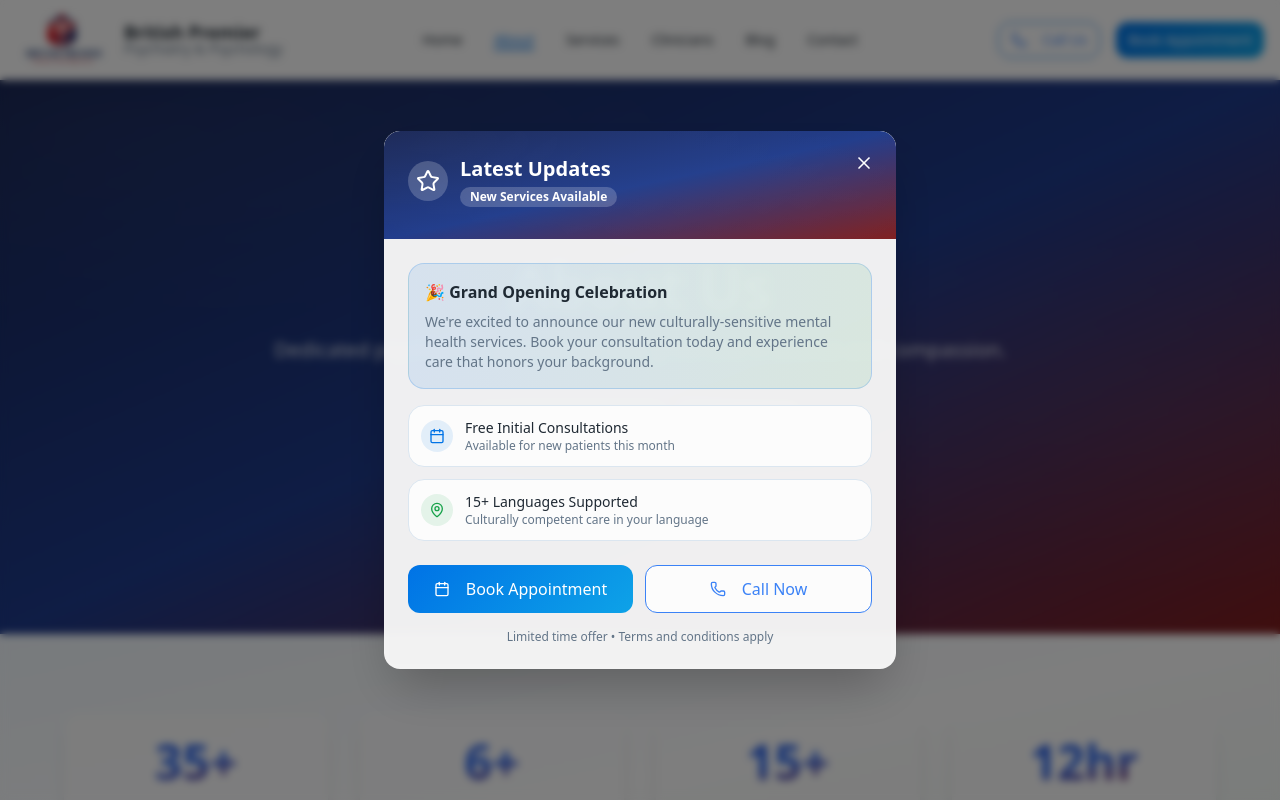
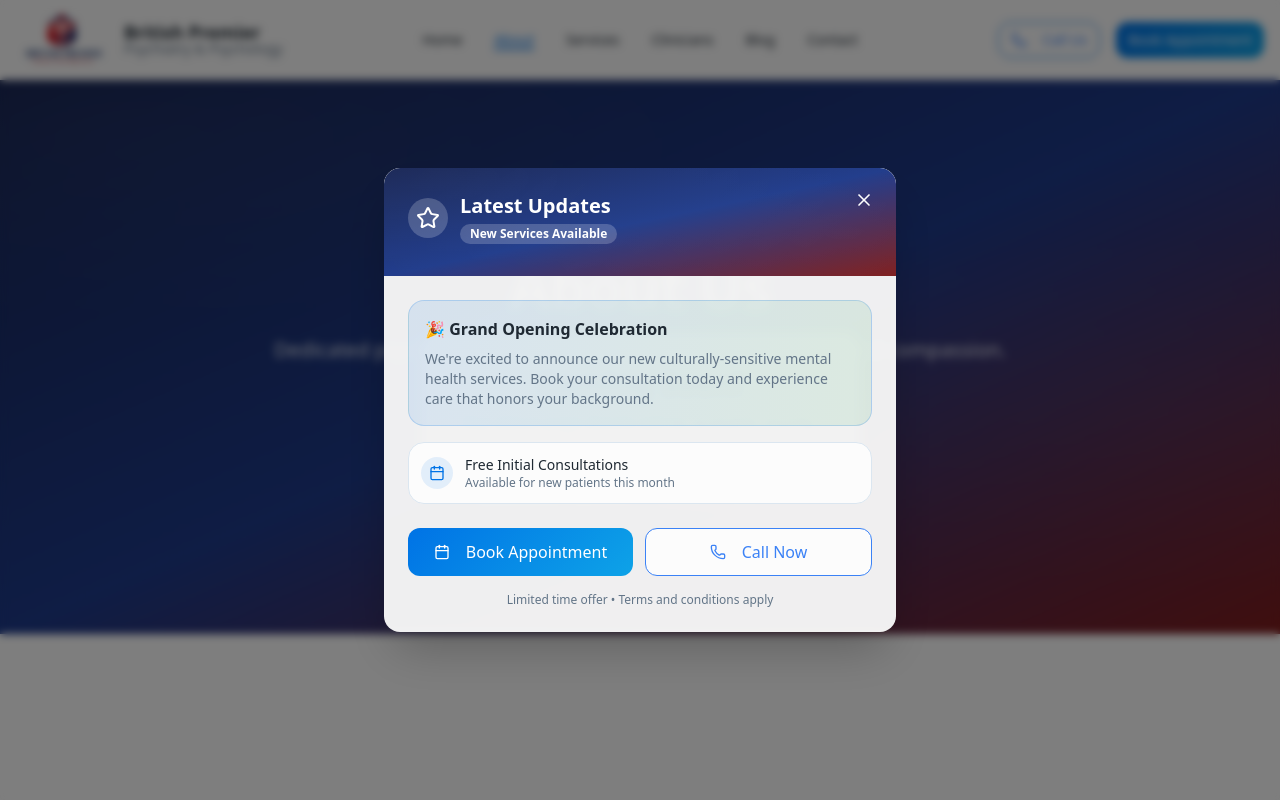
Before and after one commit to rxaxhim/British-Premier-Clinic, a React (Vite) app: page /British-Premier-Clinic/about in a window 1280 px wide. Shown: the top 800 px of the page. Built offline with nearby package versions, Linux system fonts and the light colour scheme.

Commit message:
comment about page, remove 15 languages

```diff
--- a/src/components/PromoPopup.tsx
+++ b/src/components/PromoPopup.tsx
@@ -89,7 +89,7 @@ const PromoPopup = ({ isOpen, onClose }: PromoPopupProps) => {
                   </div>
                 </div>
 
-                <div className="flex items-center gap-3 p-2.5 sm:p-3 bg-background rounded-lg border">
+                {/* <div className="flex items-center gap-3 p-2.5 sm:p-3 bg-background rounded-lg border">
                   <div className="bg-secondary/10 p-1.5 sm:p-2 rounded-full">
                     <MapPin className="h-4 w-4 text-secondary" />
                   </div>
@@ -97,7 +97,7 @@ const PromoPopup = ({ isOpen, onClose }: PromoPopupProps) => {
                     <p className="font-medium text-[13px] sm:text-sm leading-tight">15+ Languages Supported</p>
                     <p className="text-[12px] sm:text-xs text-muted-foreground">Culturally competent care in your language</p>
                   </div>
-                </div>
+                </div> */}
 
                 {/* <div className="flex items-center gap-3 p-2.5 sm:p-3 bg-background rounded-lg border">
                   <div className="bg-primary/10 p-1.5 sm:p-2 rounded-full">
--- a/src/pages/About.tsx
+++ b/src/pages/About.tsx
@@ -89,8 +89,16 @@ const About = () => {
             "bg-transparent border border-white text-white hover:bg-white hover:text-primary transition-all",
         }}
       />
+      <div className="absolute inset-0 z-10 flex items-center justify-center">
+          <div className="bg-background/80 backdrop-blur-md px-10 py-8 rounded-2xl shadow-xl border text-center">
+          <h2 className="text-3xl font-bold">Coming Soon!</h2>
+            <p className="text-muted-foreground mt-2">
+              Our about page details will be available shortly.
+            </p>
+          </div>
+      </div>
 
-      {/* Stats Section */}
+      {/* Stats Section
       <section className="py-20 bg-gradient-to-br from-primary/5 via-background to-secondary/5">
         <div className="container mx-auto px-4">
           <div className="max-w-6xl mx-auto">
@@ -116,7 +124,6 @@ const About = () => {
       </section>
 
 
-      {/* Our Story Section */}
       <section className="py-20">
         <div className="container mx-auto px-4">
           <div className="max-w-6xl mx-auto">
@@ -143,17 +150,17 @@ const About = () => {
               </div>
               <div className="relative">
                 <div className="aspect-square relative rounded-2xl overflow-hidden flex items-center justify-center">
-                  {/* Background image */}
+
                   <img
                     src="https://plus.unsplash.com/premium_photo-1679429321023-dff2ea455b0c?q=80&w=1738&auto=format&fit=crop&ixlib=rb-4.1.0&ixid=M3wxMjA3fDB8MHxwaG90by1wYWdlfHx8fGVufDB8fHx8fA%3D%3D"
                     alt="Background"
                     className="absolute inset-0 w-full h-full object-cover"
                   />
 
-                  {/* Blurred overlay */}
+
                   <div className="absolute inset-0 bg-black/40 backdrop-blur-sm" />
 
-                  {/* Foreground content */}
+
                   <div className="relative text-center text-white">
                     <Heart className="h-16 w-16 text-primary mx-auto mb-4" />
                     <h3 className="text-xl font-semibold mb-2">Our Mission</h3>
@@ -168,7 +175,7 @@ const About = () => {
         </div>
       </section>
 
-      {/* Values Section */}
+
       <section className="py-20 bg-muted/30 overflow-x-hidden">
         <div className="container mx-auto px-4">
           <div className="max-w-6xl mx-auto">
@@ -192,7 +199,7 @@ const About = () => {
           </div>
         </div>
 
-        {/* Link to Full Doctor Profiles */}
+
         <div className="mt-12 md:mt-16">
           <div
             className="relative overflow-hidden text-white
@@ -202,7 +209,7 @@ const About = () => {
                       px-4 sm:px-6 md:p-8 py-8
                       md:max-w-6xl md:shadow-lg md:ring-1 md:ring-white/10"
           >
-            {/* subtle highlights like HeroBanner */}
+
             <div className="pointer-events-none absolute inset-0 opacity-40 bg-[radial-gradient(600px_200px_at_10%_10%,rgba(255,255,255,0.08),transparent),radial-gradient(600px_200px_at_90%_60%,rgba(255,255,255,0.06),transparent)]" />
 
             <div className="relative text-center">
@@ -218,25 +225,25 @@ const About = () => {
         </div>
       </section>
 
-      {/* Philosophy Section */}
+
       <section className="py-20 bg-muted/30">
         <div className="container mx-auto px-4">
           <div className="max-w-6xl mx-auto">
             <div className="grid md:grid-cols-2 gap-12 items-center">
-              {/* Card with background image */}
+
               <div className="order-2 md:order-1">
                 <div className="aspect-square relative rounded-2xl overflow-hidden flex items-center justify-center">
-                  {/* Background image */}
+
                   <img
                     src="https://images.pexels.com/photos/4101143/pexels-photo-4101143.jpeg"
                     alt="Holistic approach background"
                     className="absolute inset-0 w-full h-full object-cover"
                   />
 
-                  {/* Blurred overlay */}
+
                   <div className="absolute inset-0 bg-black/40 backdrop-blur-sm" />
 
-                  {/* Foreground content */}
+
                   <div className="relative text-center text-white">
                     <Star className="h-16 w-16 text-secondary mx-auto mb-4" />
                     <h3 className="text-xl font-semibold mb-2">Holistic Approach</h3>
@@ -247,7 +254,7 @@ const About = () => {
                 </div>
               </div>
 
-              {/* Text content */}
+
               <div className="order-1 md:order-2">
                 <h2 className="text-3xl md:text-4xl font-bold mb-6">Our Philosophy</h2>
                 <div className="space-y-4 text-muted-foreground">
@@ -274,12 +281,12 @@ const About = () => {
         </div>
       </section>
 
-      {/* Cultural Sensitivity Section */}
+
       <section className="py-20">
         <div className="container mx-auto px-4">
           <div className="max-w-6xl mx-auto">
             <div className="grid md:grid-cols-2 gap-12 items-center">
-              {/* Text content */}
+
               <div>
                 <h2 className="text-3xl md:text-4xl font-bold mb-6">Cultural Sensitivity</h2>
                 <div className="space-y-4 text-muted-foreground">
@@ -309,20 +316,20 @@ const About = () => {
                 </div>
               </div>
 
-              {/* Card with background image */}
+
               <div className="relative">
                 <div className="aspect-square relative rounded-2xl overflow-hidden flex items-center justify-center">
-                  {/* Background image */}
+
                   <img
                     src="https://images.unsplash.com/photo-1651421479704-470a78eef530?q=80&w=1740&auto=format&fit=crop&ixlib=rb-4.1.0&ixid=M3wxMjA3fDB8MHxwaG90by1wYWdlfHx8fGVufDB8fHx8fA%3D%3D"
                     alt="Culturally inclusive care background"
                     className="absolute inset-0 w-full h-full object-cover"
                   />
 
-                  {/* Blurred overlay */}
+
                   <div className="absolute inset-0 bg-black/40 backdrop-blur-sm" />
 
-                  {/* Foreground content */}
+
                   <div className="relative text-center text-white">
                     <Users className="h-20 w-20 text-accent mx-auto mb-4" />
                     <h3 className="text-xl font-semibold mb-2">Culturally Inclusive Care</h3>
@@ -338,7 +345,7 @@ const About = () => {
       </section>
 
 
-      {/* Awards & Recognition */}
+
       <section className="py-20">
         <div className="container mx-auto px-4">
           <div className="max-w-6xl mx-auto">
@@ -376,6 +383,7 @@ const About = () => {
           </div>
         </div>
       </section>
+      */}
 
       {/* Patient Testimonials */}
 
@@ -441,10 +449,10 @@ const About = () => {
           </div>
         </div>
       </section>
-      */}
 
 
-      {/* Community Involvement */}
+
+
       <section className="py-20">
         <div className="container mx-auto px-4">
           <div className="max-w-6xl mx-auto">
@@ -455,7 +463,7 @@ const About = () => {
               </p>
             </div>
             <div className="grid md:grid-cols-2 gap-12 items-center">
-              {/* Text content */}
+
               <div>
                 <h3 className="text-2xl font-semibold mb-6">Our Initiatives</h3>
                 <div className="space-y-6">
@@ -495,20 +503,20 @@ const About = () => {
                 </div>
               </div>
 
-              {/* Card with background image */}
+
               <div className="relative">
                 <div className="aspect-square relative rounded-2xl overflow-hidden flex items-center justify-center">
-                  {/* Background image */}
+
                   <img
                     src="https://images.unsplash.com/photo-1582213782179-e0d53f98f2ca?q=80&w=1740&auto=format&fit=crop&ixlib=rb-4.1.0&ixid=M3wxMjA3fDB8MHxwaG90by1wYWdlfHx8fGVufDB8fHx8fA%3D%3D"
                     alt="Community background"
                     className="absolute inset-0 w-full h-full object-cover"
                   />
 
-                  {/* Blurred overlay */}
+
                   <div className="absolute inset-0 bg-black/40 backdrop-blur-sm" />
 
-                  {/* Foreground content */}
+
                   <div className="relative text-center text-white">
                     <Users className="h-20 w-20 text-primary mx-auto mb-4" />
                     <h3 className="text-xl font-semibold mb-2">Community First</h3>
@@ -524,12 +532,12 @@ const About = () => {
       </section>
 
 
-      {/* Team Section */}
+
     <section className="py-20 relative">
       <div className="container mx-auto px-4 relative">
         <div className="max-w-6xl mx-auto relative">
 
-          {/* 🔒 Blurred Team Content */}
+
           <div className="pointer-events-none select-none blur-lg">
             <div className="text-center mb-16">
               <h2 className="text-3xl md:text-4xl font-bold mb-4">Meet Our Team</h2>
@@ -593,7 +601,6 @@ const About = () => {
               ))}
             </div>
 
-            {/* 🔗 Disabled CTA */}
             <div className="text-center mt-12">
               <p className="text-muted-foreground mb-6">
                 Want to learn more about our doctors and their expertise?
@@ -607,7 +614,7 @@ const About = () => {
             </div>
           </div>
 
-          {/* 🌫️ Coming Soon Overlay */}
+
           <div className="absolute inset-0 z-10 flex items-center justify-center">
             <div className="bg-background/80 backdrop-blur-md px-10 py-8 rounded-2xl shadow-xl border text-center">
               <h2 className="text-3xl font-bold">Coming Soon!</h2>
@@ -622,7 +629,7 @@ const About = () => {
     </section>
 
 
-      {/* Patient Success Metrics Section */}
+
       <section className="py-20 bg-muted/30">
         <div className="container mx-auto px-4">
           <div className="max-w-6xl mx-auto">
@@ -695,7 +702,6 @@ const About = () => {
         </div>
       </section>
 
-      {/* Detailed Accreditations & Certifications */}
       <section className="py-20">
         <div className="container mx-auto px-4">
           <div className="max-w-6xl mx-auto">
@@ -706,7 +712,7 @@ const About = () => {
               </p>
             </div>
 
-            {/* Medical Certifications */}
+
             <div className="mb-16">
               <h3 className="text-2xl font-semibold mb-8 text-center">Medical Certifications</h3>
               <div className="grid md:grid-cols-2 lg:grid-cols-3 gap-6">
@@ -746,7 +752,7 @@ const About = () => {
               </div>
             </div>
 
-            {/* UAE Healthcare Licenses */}
+
             <div className="mb-16">
               <h3 className="text-2xl font-semibold mb-8 text-center">UAE Healthcare Licenses</h3>
               <div className="grid md:grid-cols-2 lg:grid-cols-3 gap-6">
@@ -786,7 +792,7 @@ const About = () => {
               </div>
             </div>
 
-            {/* Quality & Cultural Certifications */}
+
             <div className="mb-12">
               <h3 className="text-2xl font-semibold mb-8 text-center">Quality & Cultural Certifications</h3>
               <div className="grid md:grid-cols-2 lg:grid-cols-3 gap-6">
@@ -826,7 +832,7 @@ const About = () => {
               </div>
             </div>
 
-            {/* Verification Summary */}
+
             <div className="bg-gradient-to-r from-primary/5 to-secondary/5 rounded-2xl p-8 text-center">
               <h3 className="text-2xl font-semibold mb-6">Verified & Trusted</h3>
               <p className="text-muted-foreground mb-8 max-w-3xl mx-auto">
@@ -857,7 +863,7 @@ const About = () => {
         </div>
       </section>
 
-      {/* CTA Section */}
+
       <section className="py-20">
         <div className="container mx-auto px-4">
           <div className="max-w-4xl mx-auto text-center">
@@ -881,6 +887,7 @@ const About = () => {
           </div>
         </div>
       </section>
+        */}
     </div>
   );
 };
```
